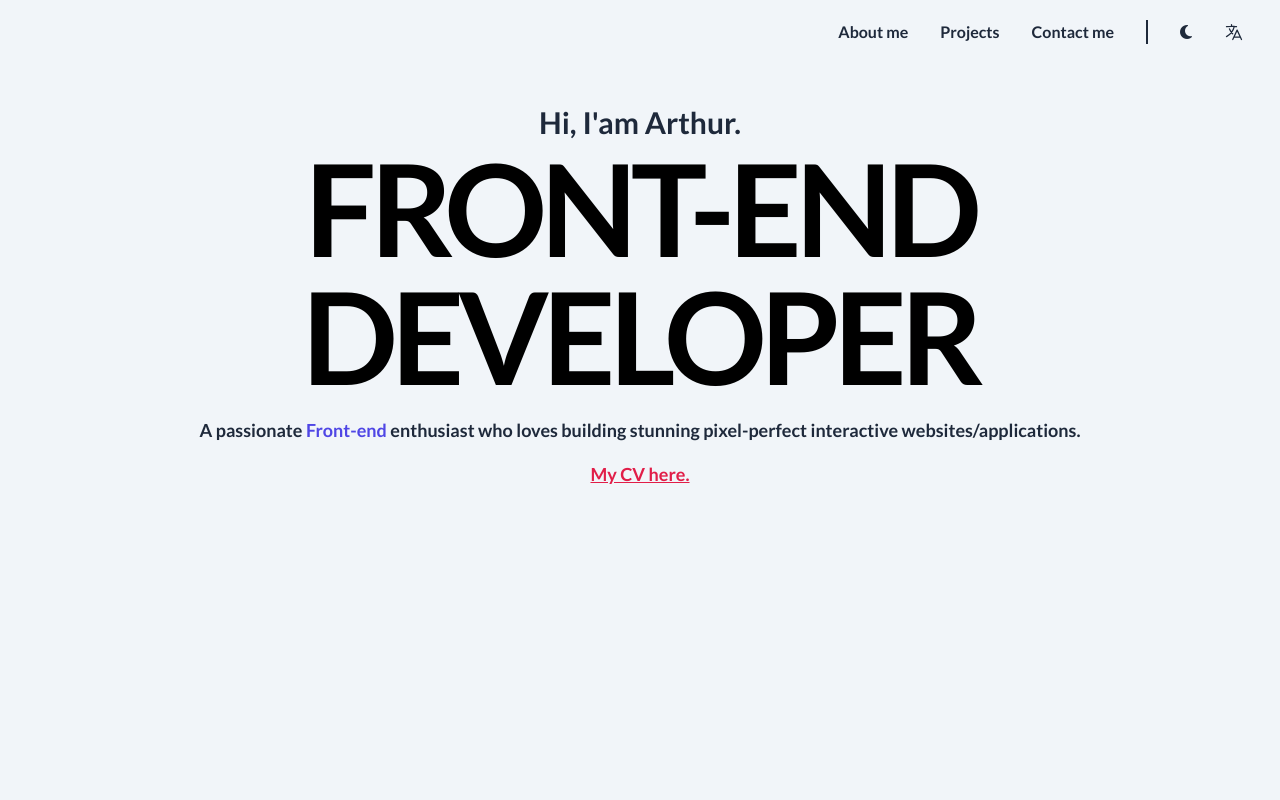
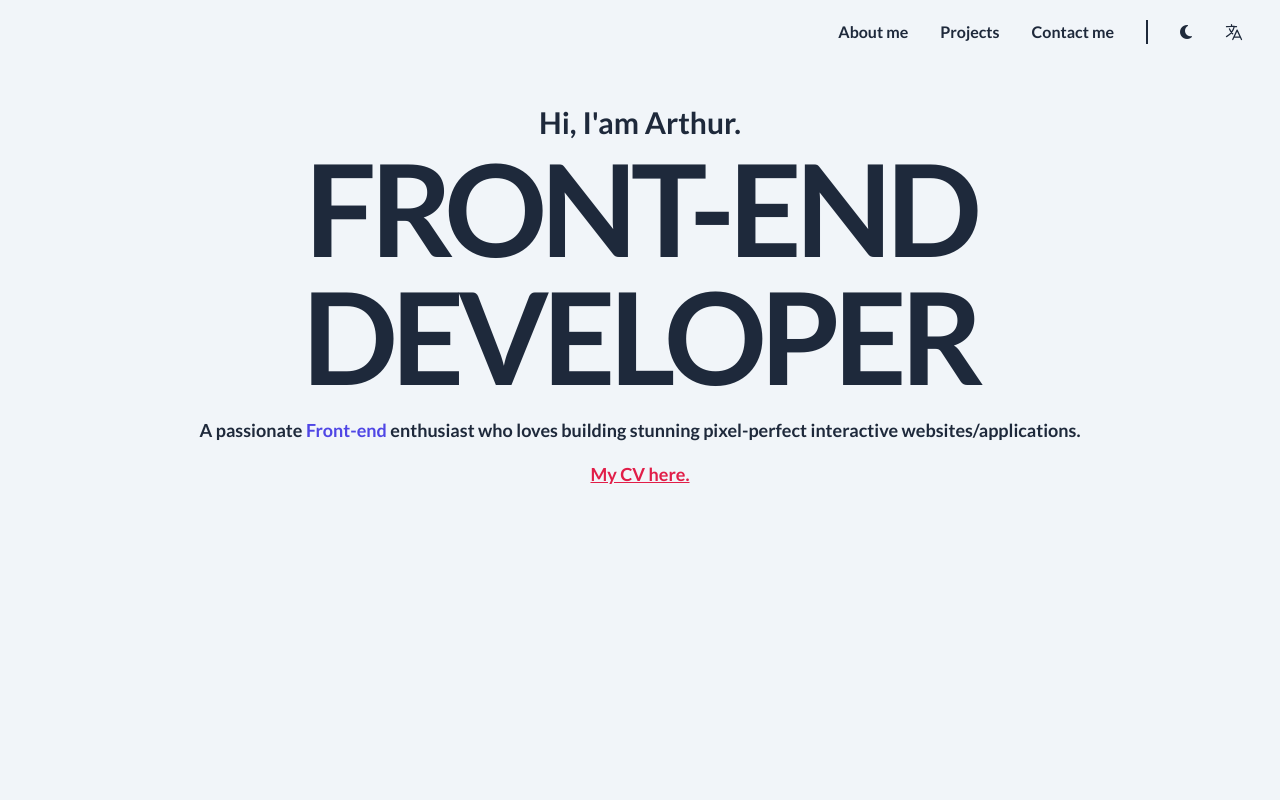
Before and after one commit to Amaralarthurr/Portfolio-Arthur-2025, a plain HTML site: page src/English.html in a window 1280 px wide. Shown: the top 800 px of the page. Drawn offline with Linux system fonts and the light colour scheme.

Commit message:
fix hero text color

```diff
--- a/src/English.html
+++ b/src/English.html
@@ -106,7 +106,7 @@
           Hi, I'am Arthur.
         </h2>
         <h1
-          class="dark:text-slate-400 lightMode-black font-bold text-5xl uppercase tracking-tighter leading-10 md:text-7xl lg:text-9xl"
+          class="dark:text-slate-400 text-lightMode-blue lightMode-black font-bold text-5xl uppercase tracking-tighter leading-10 md:text-7xl lg:text-9xl"
         >
           FRONT-END <br />DEVELOPER
         </h1>
```
